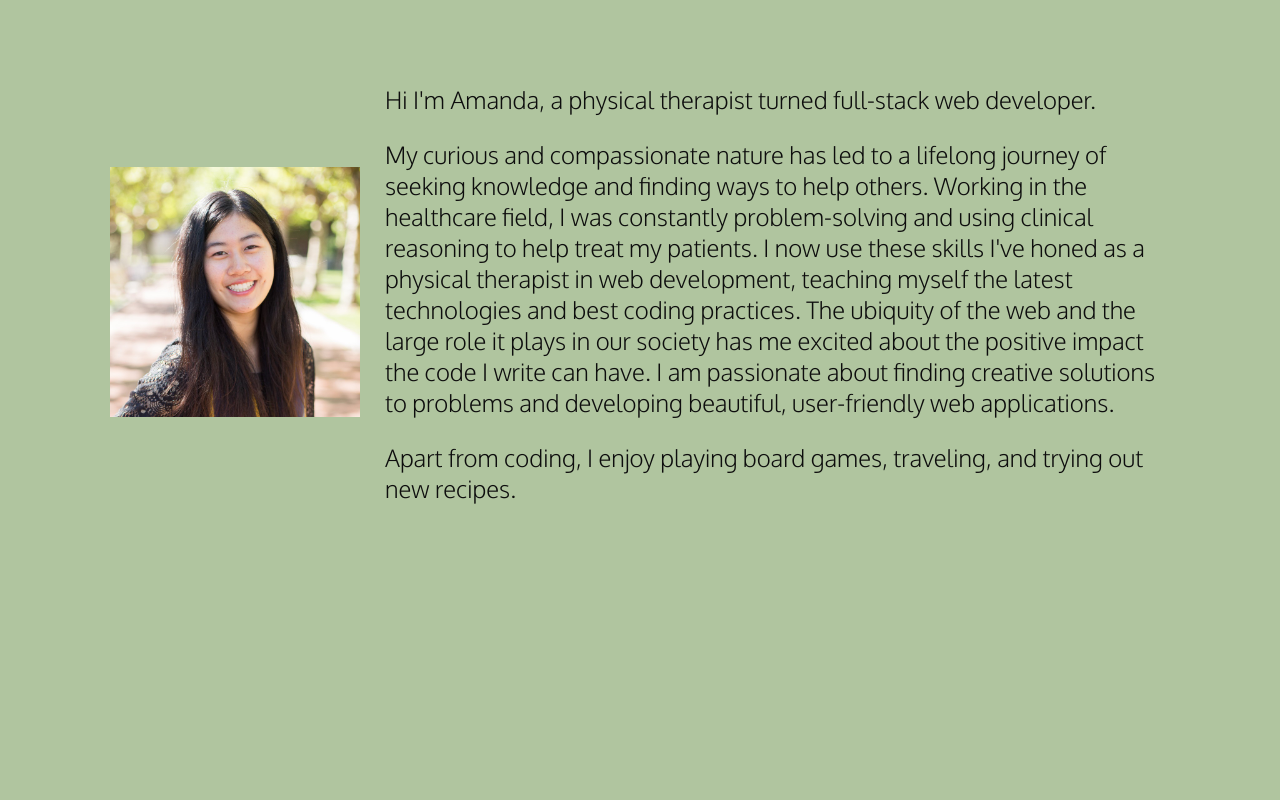
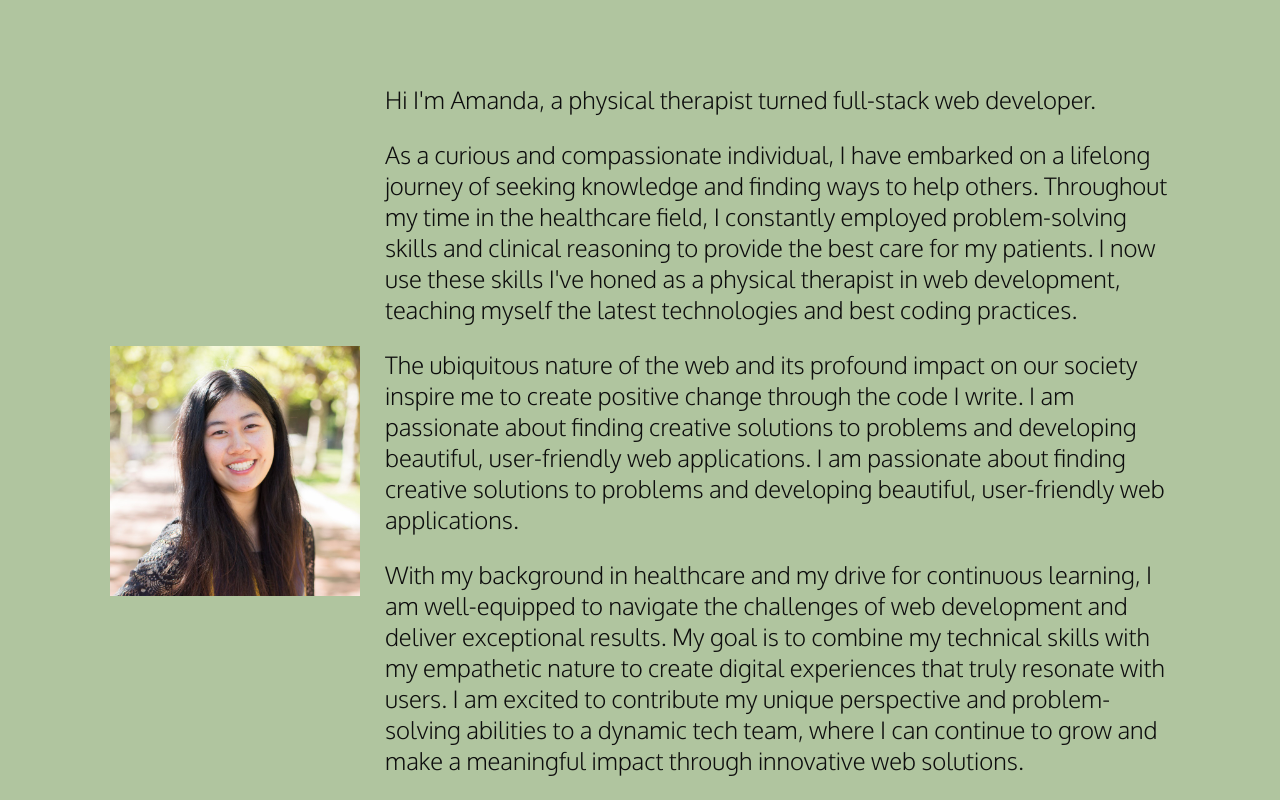
Before and after one commit to amandakso/amandakso.github.io, a React (Create React App) app: page / in a window 1280 px wide. Shown: the part 960-1760 px from the top of the page. Built offline with nearby package versions, Linux system fonts and the light colour scheme.

Commit message:
update about info

```diff
--- a/src/components/About.js
+++ b/src/components/About.js
@@ -13,16 +13,31 @@ export default function About() {
           developer.
         </p>
         <p className="about-text">
-          My curious and compassionate nature has led to a lifelong journey of
-          seeking knowledge and finding ways to help others. Working in the
-          healthcare field, I was constantly problem-solving and using clinical
-          reasoning to help treat my patients. I now use these skills I&apos;ve
-          honed as a physical therapist in web development, teaching myself the
-          latest technologies and best coding practices. The ubiquity of the web
-          and the large role it plays in our society has me excited about the
-          positive impact the code I write can have. I am passionate about
-          finding creative solutions to problems and developing beautiful,
+          As a curious and compassionate individual, I have embarked on a
+          lifelong journey of seeking knowledge and finding ways to help others.
+          Throughout my time in the healthcare field, I constantly employed
+          problem-solving skills and clinical reasoning to provide the best care
+          for my patients. I now use these skills I&apos;ve honed as a physical
+          therapist in web development, teaching myself the latest technologies
+          and best coding practices.{" "}
+        </p>
+        <p className="about-text">
+          The ubiquitous nature of the web and its profound impact on our
+          society inspire me to create positive change through the code I write.
+          I am passionate about finding creative solutions to problems and
+          developing beautiful, user-friendly web applications. I am passionate
+          about finding creative solutions to problems and developing beautiful,
           user-friendly web applications.{" "}
+        </p>
+        <p className="about-text">
+          With my background in healthcare and my drive for continuous learning,
+          I am well-equipped to navigate the challenges of web development and
+          deliver exceptional results. My goal is to combine my technical skills
+          with my empathetic nature to create digital experiences that truly
+          resonate with users. I am excited to contribute my unique perspective
+          and problem-solving abilities to a dynamic tech team, where I can
+          continue to grow and make a meaningful impact through innovative web
+          solutions.{" "}
         </p>
         <p className="about-text">
           Apart from coding, I enjoy playing board games, traveling, and trying
```
